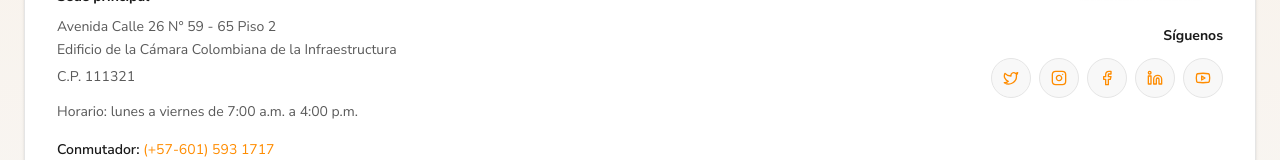
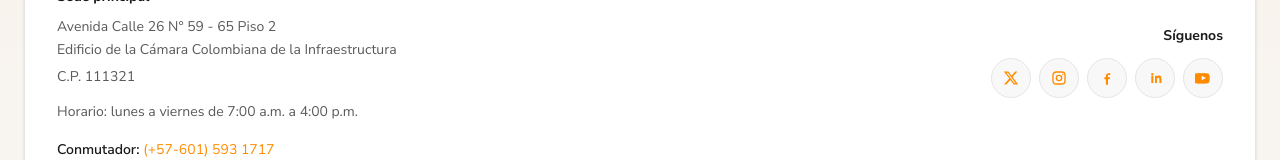
Before and after one commit to PhDRedondo/Inventario-de-pozos, a Next.js app: page / in a window 1280 px wide. Shown: the part 2930-3090 px from the top of the page. Built offline with nearby package versions, Linux system fonts and the light colour scheme; no server answers.

Commit message:
Fix Vercel build by replacing removed Lucide social icons.
Use inline SVG marks for footer social links because lucide-react no longer exports brand icons in the deployed version.

Co-authored-by: Cursor <cursoragent@cursor.com>

```diff
--- a/src/components/InstitutionalFooter.tsx
+++ b/src/components/InstitutionalFooter.tsx
@@ -2,7 +2,6 @@
 
 import Image from "next/image";
 import Link from "next/link";
-import { Facebook, Instagram, Linkedin, Twitter, Youtube } from "lucide-react";
 import { useT } from "@/context/AppPreferences";
 
 const QUICK_LINK_GROUPS = [
@@ -24,12 +23,56 @@ const QUICK_LINK_GROUPS = [
 ] as const;
 
 const SOCIAL_LINKS = [
-  { href: "https://twitter.com/ANHColombia", label: "X (Twitter)", icon: Twitter },
-  { href: "https://www.instagram.com/anhcolombia/", label: "Instagram", icon: Instagram },
-  { href: "https://www.facebook.com/ANHColombia", label: "Facebook", icon: Facebook },
-  { href: "https://www.linkedin.com/company/agencia-nacional-de-hidrocarburos/", label: "LinkedIn", icon: Linkedin },
-  { href: "https://www.youtube.com/user/ANHColombia", label: "YouTube", icon: Youtube },
+  { href: "https://twitter.com/ANHColombia", label: "X (Twitter)", icon: "x" },
+  { href: "https://www.instagram.com/anhcolombia/", label: "Instagram", icon: "instagram" },
+  { href: "https://www.facebook.com/ANHColombia", label: "Facebook", icon: "facebook" },
+  { href: "https://www.linkedin.com/company/agencia-nacional-de-hidrocarburos/", label: "LinkedIn", icon: "linkedin" },
+  { href: "https://www.youtube.com/user/ANHColombia", label: "YouTube", icon: "youtube" },
 ] as const;
+
+function SocialIcon({ name }: { name: (typeof SOCIAL_LINKS)[number]["icon"] }) {
+  const className = "h-4 w-4";
+
+  if (name === "x") {
+    return (
+      <svg viewBox="0 0 24 24" className={className} fill="currentColor" aria-hidden>
+        <path d="M18.244 2.25h3.308l-7.227 8.26 8.502 11.24H16.17l-5.214-6.817L4.99 21.75H1.68l7.73-8.835L1.254 2.25H8.08l4.713 6.231zm-1.161 17.52h1.833L7.084 4.126H5.117z" />
+      </svg>
+    );
+  }
+
+  if (name === "instagram") {
+    return (
+      <svg viewBox="0 0 24 24" className={className} fill="none" stroke="currentColor" strokeWidth="2" aria-hidden>
+        <rect x="3" y="3" width="18" height="18" rx="5" />
+        <circle cx="12" cy="12" r="4" />
+        <circle cx="17.5" cy="6.5" r="1" fill="currentColor" stroke="none" />
+      </svg>
+    );
+  }
+
+  if (name === "facebook") {
+    return (
+      <svg viewBox="0 0 24 24" className={className} fill="currentColor" aria-hidden>
+        <path d="M13.5 22v-8h2.7l.4-3h-3.1V9.1c0-.9.2-1.5 1.5-1.5H17V4.9c-.3 0-1.3-.1-2.5-.1-2.5 0-4.2 1.5-4.2 4.3V11H8v3h2.3v8h3.2z" />
+      </svg>
+    );
+  }
+
+  if (name === "linkedin") {
+    return (
+      <svg viewBox="0 0 24 24" className={className} fill="currentColor" aria-hidden>
+        <path d="M6.5 8.5h3v11h-3v-11zM8 4.5a1.75 1.75 0 110 3.5 1.75 1.75 0 010-3.5zM12 8.5h2.9v1.5h.1c.4-.8 1.4-1.6 2.9-1.6 3.1 0 3.7 2 3.7 4.7V19.5h-3v-5.2c0-1.2 0-2.8-1.7-2.8s-2 1.3-2 2.7v5.3H12V8.5z" />
+      </svg>
+    );
+  }
+
+  return (
+    <svg viewBox="0 0 24 24" className={className} fill="currentColor" aria-hidden>
+      <path d="M21.6 7.2a2.8 2.8 0 00-2-2 28.5 28.5 0 00-9.6-.5 28.5 28.5 0 00-9.6.5 2.8 2.8 0 00-2 2 29.8 29.8 0 00-.5 5.3 29.8 29.8 0 00.5 5.3 2.8 2.8 0 002 2 28.5 28.5 0 009.6.5 28.5 28.5 0 009.6-.5 2.8 2.8 0 002-2 29.8 29.8 0 00.5-5.3 29.8 29.8 0 00-.5-5.3zM10 15.5V8.5l6.5 3.5L10 15.5z" />
+    </svg>
+  );
+}
 
 const LEGAL_LINKS = [
   { href: "https://www.anh.gov.co/es/politicas", key: "footerPolicies" },
@@ -160,7 +203,7 @@ export function InstitutionalFooter({ withMobileNavPadding = false }: Institutio
                 <div>
                   <p className="mb-3 text-sm font-bold text-anh-primary">{t("shell.footerFollow")}</p>
                   <div className="flex flex-wrap gap-2">
-                    {SOCIAL_LINKS.map(({ href, label, icon: Icon }) => (
+                    {SOCIAL_LINKS.map(({ href, label, icon }) => (
                       <a
                         key={href}
                         href={href}
@@ -169,7 +212,7 @@ export function InstitutionalFooter({ withMobileNavPadding = false }: Institutio
                         aria-label={label}
                         className="inline-flex h-10 w-10 items-center justify-center rounded-full border border-anh-border bg-anh-bg text-anh-secondary transition hover:border-anh-secondary hover:bg-anh-secondary/10"
                       >
-                        <Icon className="h-4 w-4" aria-hidden />
+                        <SocialIcon name={icon} />
                       </a>
                     ))}
                   </div>
```
